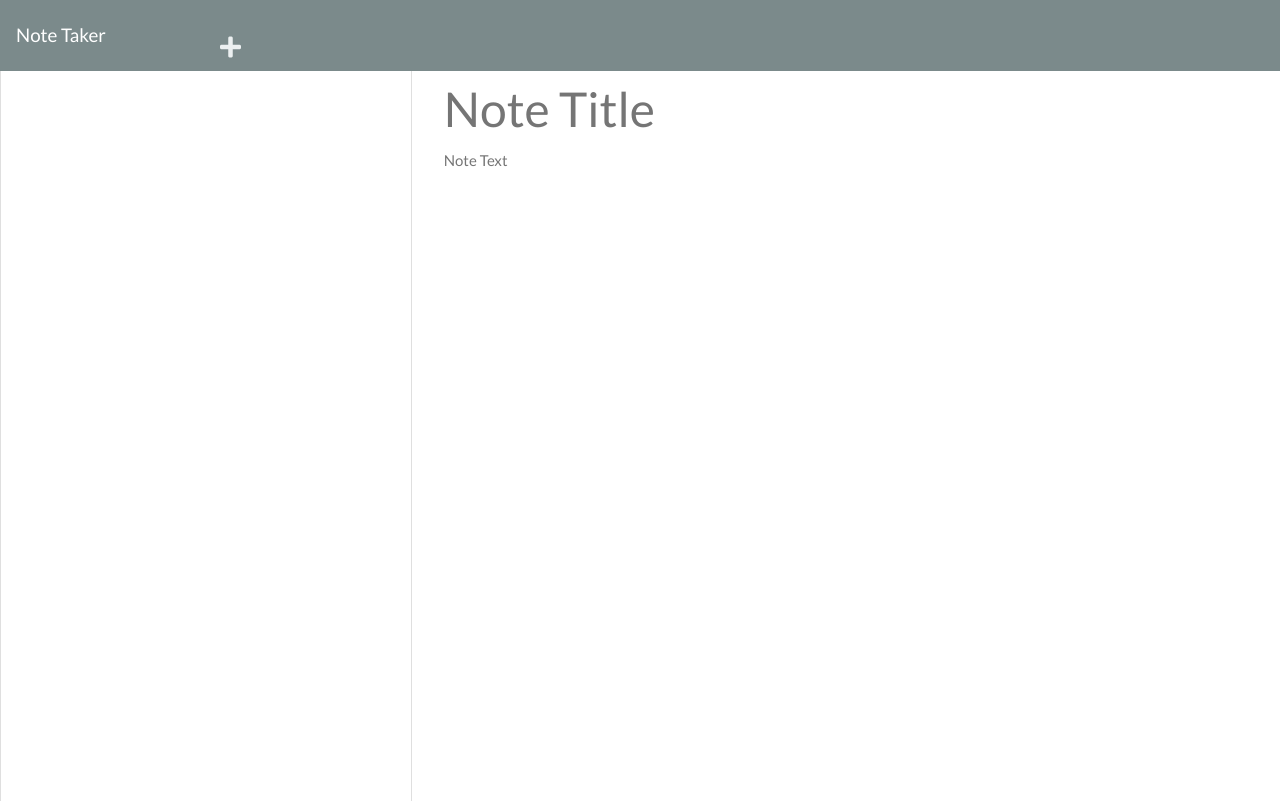
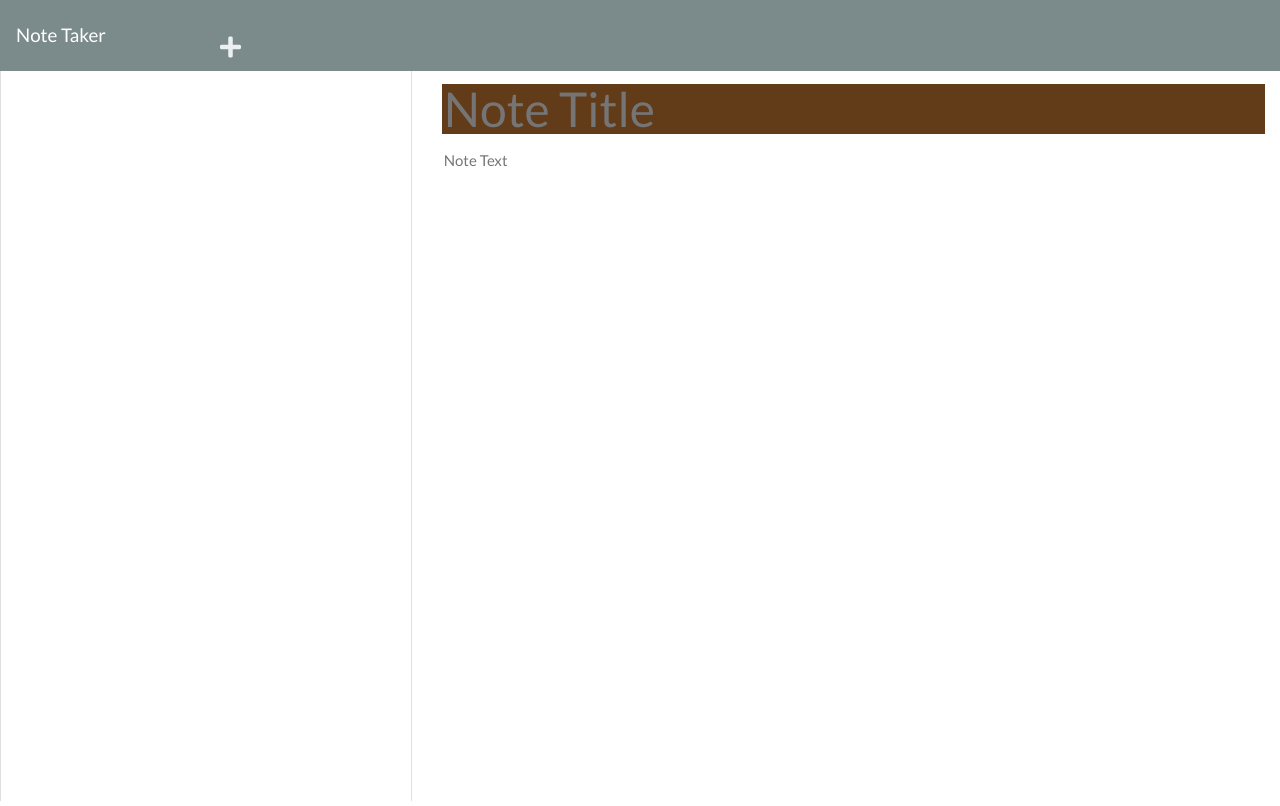
Before and after one commit to meeday/note-taker, a website: page public/notes.html in a window 1280 px wide. Drawn offline with nearby package versions, Linux system fonts and the light colour scheme; no server answers.

Commit message:
note title background color changed

```diff
--- a/public/assets/css/styles.css
+++ b/public/assets/css/styles.css
@@ -34,6 +34,7 @@ html, body {
   height: 50px;
   margin-top: 13px;
   font-size: 3rem;
+  background-color: #623B18;
 }
 
 .note-title:read-only, .note-textarea:read-only {
```
